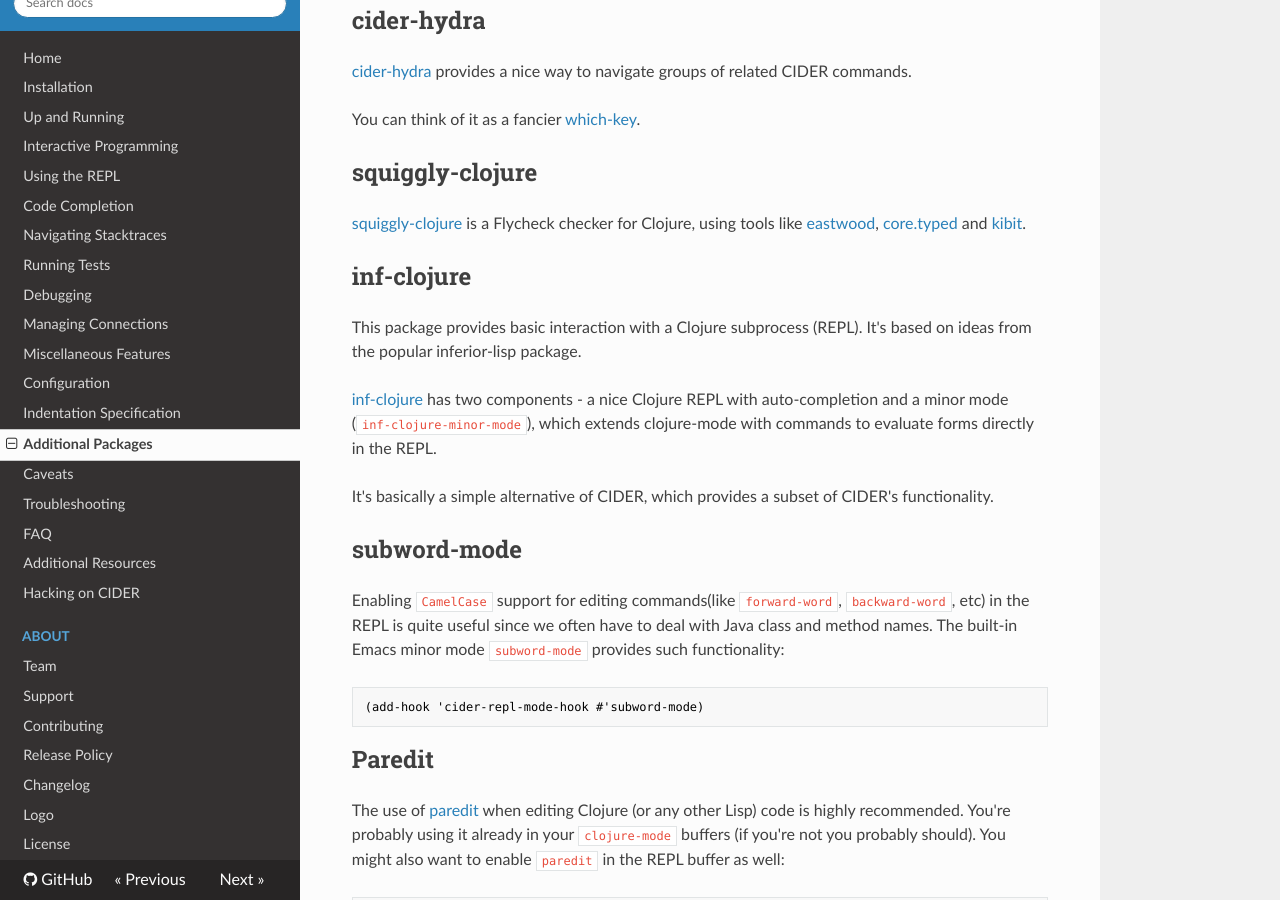
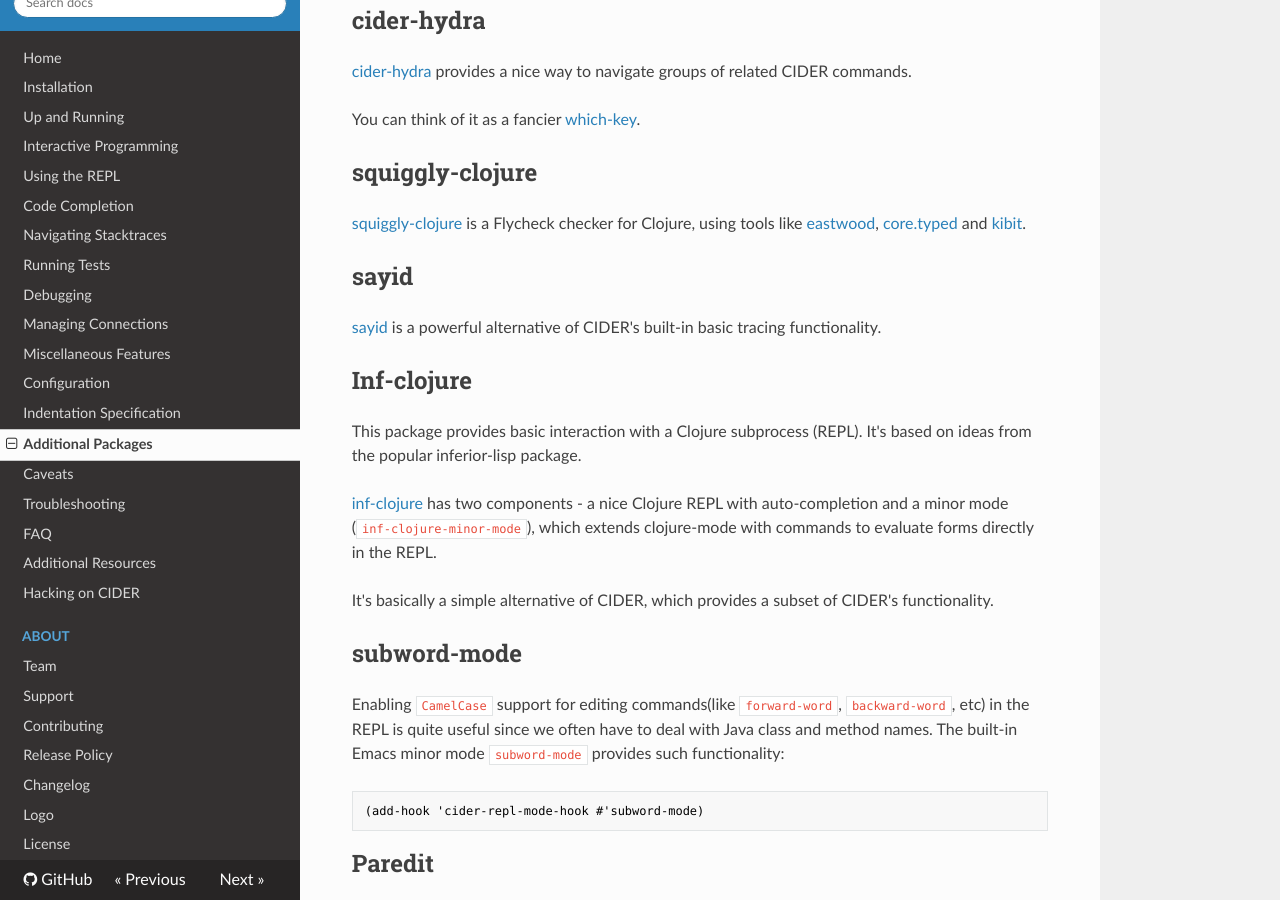
Before and after one commit to clojure-emacs/cider, an MkDocs documentation site: the page built from doc/additional_packages.md, in a window 1280 px wide and 900 px high, scrolled down 643 px. Built offline with MkDocs 1.6.1, drawn with Linux system fonts in a browser that asks for light colours; nearby versions of some CDN libraries; old or Windows-style settings are respelled for this version of MkDocs.

Commit message:
Mention sayid in the "Additional Packages" section of the manual

```diff
--- a/doc/additional_packages.md
+++ b/doc/additional_packages.md
@@ -38,7 +38,12 @@
 [core.typed](http://typedclojure.org/) and
 [kibit](https://github.com/jonase/kibit).
 
-## inf-clojure
+## sayid
+
+[sayid](http://bpiel.github.io/sayid/) is a powerful alternative of CIDER's
+built-in basic tracing functionality.
+
+## Inf-clojure
 
 This package provides basic interaction with a Clojure subprocess (REPL). It's
 based on ideas from the popular inferior-lisp package.
```
